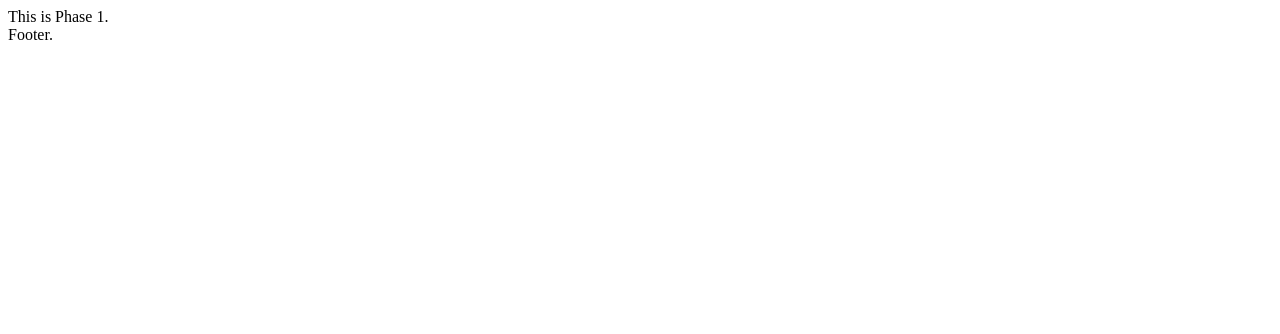
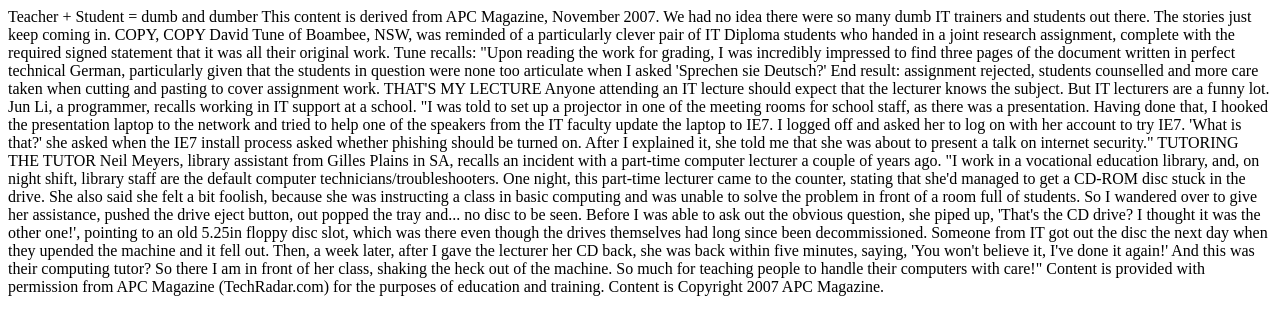
Before and after one commit to LukeVergone/C4Prog-WT-26S1-Portfolio-LukeVergone, a plain HTML site: page phase-1/index.html in a window 1280 px wide. Drawn offline with Linux system fonts and the light colour scheme.

Commit message:
feat: add text to phase-1/index.html

```diff
--- a/phase-1/index.html
+++ b/phase-1/index.html
@@ -4,9 +4,48 @@
     <meta charset="UTF-8" />
     <title>Phase 1</title>
   </head>
-  <nav></nav>
   <body>
-    This is Phase 1.
+    Teacher + Student = dumb and dumber This content is derived from APC
+    Magazine, November 2007. We had no idea there were so many dumb IT trainers
+    and students out there. The stories just keep coming in. COPY, COPY David
+    Tune of Boambee, NSW, was reminded of a particularly clever pair of IT
+    Diploma students who handed in a joint research assignment, complete with
+    the required signed statement that it was all their original work. Tune
+    recalls: "Upon reading the work for grading, I was incredibly impressed to
+    find three pages of the document written in perfect technical German,
+    particularly given that the students in question were none too articulate
+    when I asked 'Sprechen sie Deutsch?' End result: assignment rejected,
+    students counselled and more care taken when cutting and pasting to cover
+    assignment work. THAT'S MY LECTURE Anyone attending an IT lecture should
+    expect that the lecturer knows the subject. But IT lecturers are a funny
+    lot. Jun Li, a programmer, recalls working in IT support at a school. "I was
+    told to set up a projector in one of the meeting rooms for school staff, as
+    there was a presentation. Having done that, I hooked the presentation laptop
+    to the network and tried to help one of the speakers from the IT faculty
+    update the laptop to IE7. I logged off and asked her to log on with her
+    account to try IE7. 'What is that?' she asked when the IE7 install process
+    asked whether phishing should be turned on. After I explained it, she told
+    me that she was about to present a talk on internet security." TUTORING THE
+    TUTOR Neil Meyers, library assistant from Gilles Plains in SA, recalls an
+    incident with a part-time computer lecturer a couple of years ago. "I work
+    in a vocational education library, and, on night shift, library staff are
+    the default computer technicians/troubleshooters. One night, this part-time
+    lecturer came to the counter, stating that she'd managed to get a CD-ROM
+    disc stuck in the drive. She also said she felt a bit foolish, because she
+    was instructing a class in basic computing and was unable to solve the
+    problem in front of a room full of students. So I wandered over to give her
+    assistance, pushed the drive eject button, out popped the tray and... no
+    disc to be seen. Before I was able to ask out the obvious question, she
+    piped up, 'That's the CD drive? I thought it was the other one!', pointing
+    to an old 5.25in floppy disc slot, which was there even though the drives
+    themselves had long since been decommissioned. Someone from IT got out the
+    disc the next day when they upended the machine and it fell out. Then, a
+    week later, after I gave the lecturer her CD back, she was back within five
+    minutes, saying, 'You won't believe it, I've done it again!' And this was
+    their computing tutor? So there I am in front of her class, shaking the heck
+    out of the machine. So much for teaching people to handle their computers
+    with care!" Content is provided with permission from APC Magazine
+    (TechRadar.com) for the purposes of education and training. Content is
+    Copyright 2007 APC Magazine.
   </body>
-  <footer>Footer.</footer>
 </html>
```
Also changed, not shown: 1 other file.
